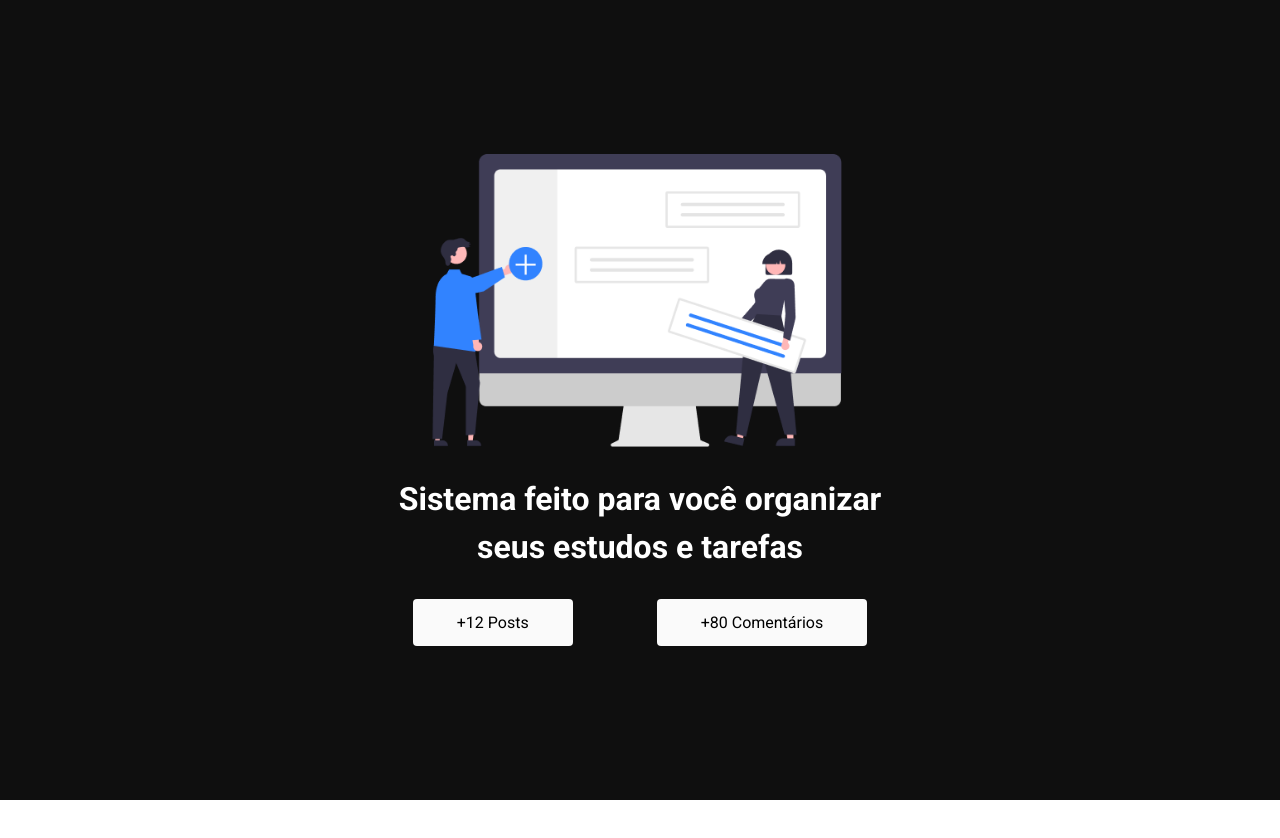
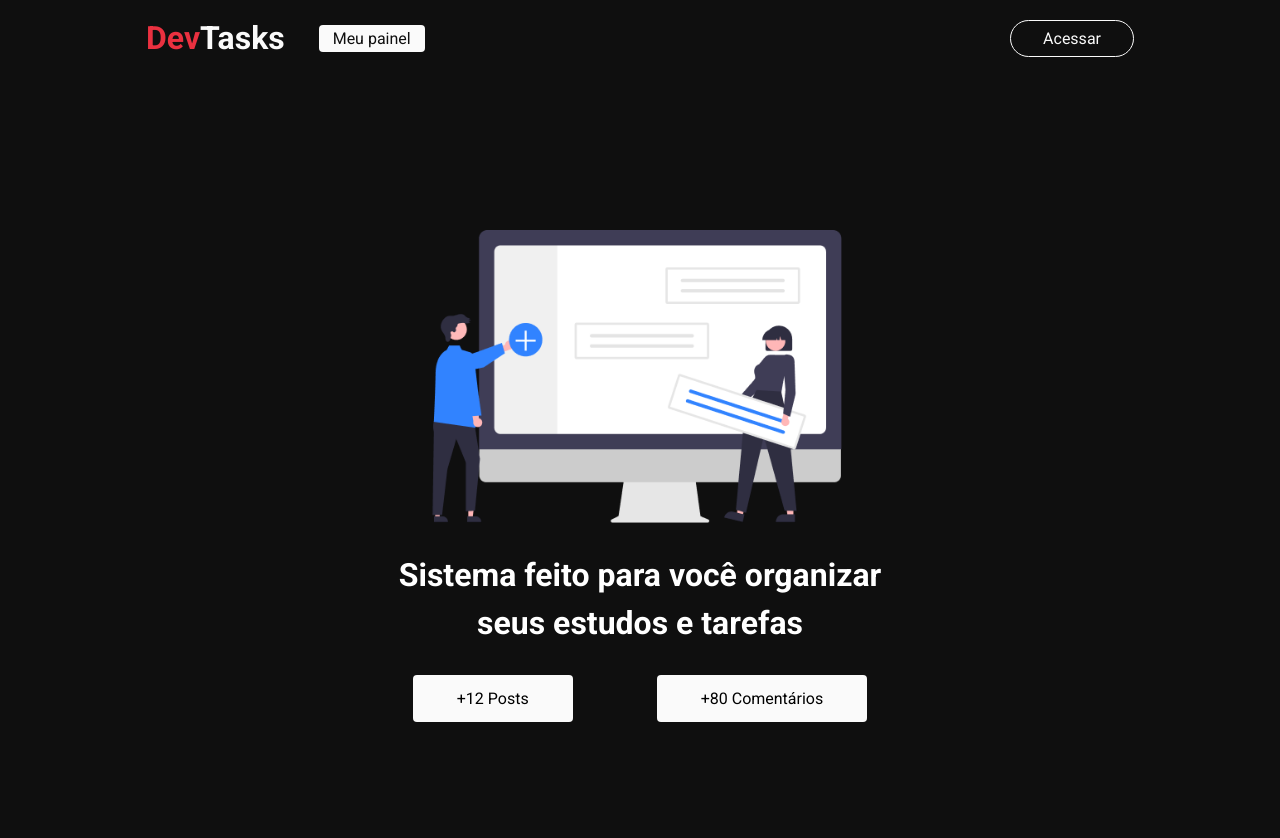
Before and after one commit to thiagodnt/dev-tasks, a Next.js app: page / in a window 1280 px wide. Shown: the top 838 px of the page. Before the commit the page ends 800 px from the top, so only its background shows below. Built offline with nearby package versions, Linux system fonts and the light colour scheme.

Commit message:
feat: add header component

```diff
--- /dev/null
+++ b/components/Header/header.module.css
@@ -0,0 +1,61 @@
+.header {
+	width: 100%;
+	height: 76px;
+	background-color: #0f0f0f;
+	display: flex;
+	align-items: center;
+	justify-content: center;
+}
+
+.content {
+	padding: 0 18px;
+	width: 100%;
+	max-width: 1024px;
+	display: flex;
+	align-items: center;
+	justify-content: space-between;
+}
+
+.content a {
+	text-decoration: none;
+}
+
+.logo {
+	color: #fafafa;
+	font-size: 32px;
+}
+
+.logo span {
+	color: #ea3140;
+}
+
+.loginButton {
+	all: unset;
+	background: transparent;
+	padding: 8px 32px;
+	border-radius: 24px;
+	border: 1.5px solid #fafafa;
+	color: #fafafa;
+	cursor: pointer;
+	transition: all 0.4s;
+}
+
+.loginButton:hover {
+	background-color: #fafafa;
+	color: #0f0f0f;
+	border: 1.5px solid #0f0f0f;
+	transform: scale(1.08);
+}
+
+.nav {
+	display: flex;
+	align-items: center;
+}
+
+.link {
+	background-color: #fafafa;
+	color: #0f0f0f;
+	padding: 4px 14px;
+	border-radius: 4px;
+	margin: 0 34px;
+}
--- /dev/null
+++ b/components/Header/index.tsx
@@ -0,0 +1,23 @@
+import Link from 'next/link';
+import styles from './header.module.css';
+
+export default function Header() {
+	return (
+		<header className={styles.header}>
+			<section className={styles.content}>
+				<nav className={styles.nav}>
+					<Link href="/">
+						<h1 className={styles.logo}>
+							<span>Dev</span>
+							Tasks
+						</h1>
+					</Link>
+					<Link href="/dashboard" className={styles.link}>
+						Meu painel
+					</Link>
+				</nav>
+				<button className={styles.loginButton}>Acessar</button>
+			</section>
+		</header>
+	);
+}
--- a/pages/_app.tsx
+++ b/pages/_app.tsx
@@ -1,6 +1,7 @@
 import { Roboto } from 'next/font/google';
 import '@/styles/globals.css';
 import type { AppProps } from 'next/app';
+import Header from '@/components/Header';
 
 const roboto = Roboto({
 	subsets: ['latin'],
@@ -10,6 +11,7 @@
 export default function App({ Component, pageProps }: AppProps) {
 	return (
 		<main className={roboto.className}>
+			<Header />
 			<Component {...pageProps} />
 		</main>
 	);
```
